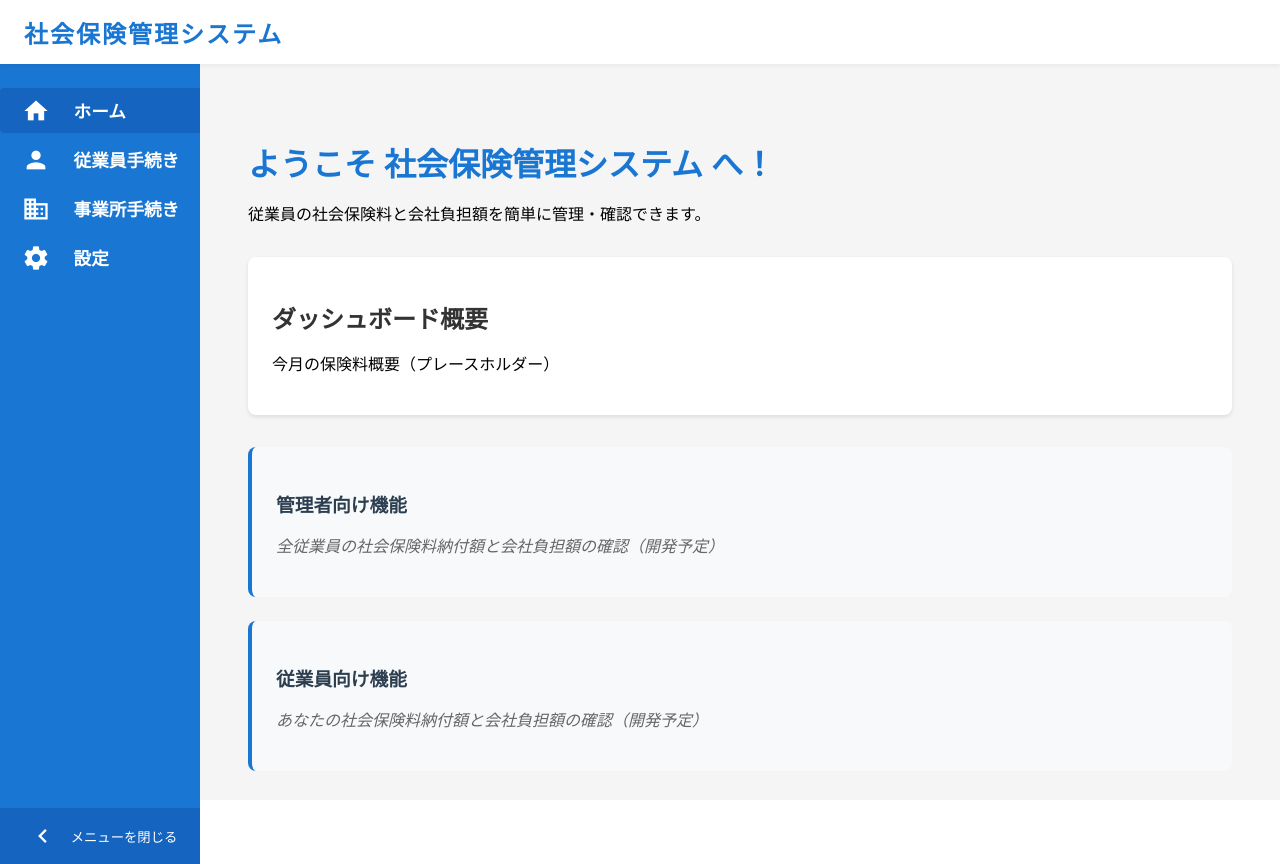
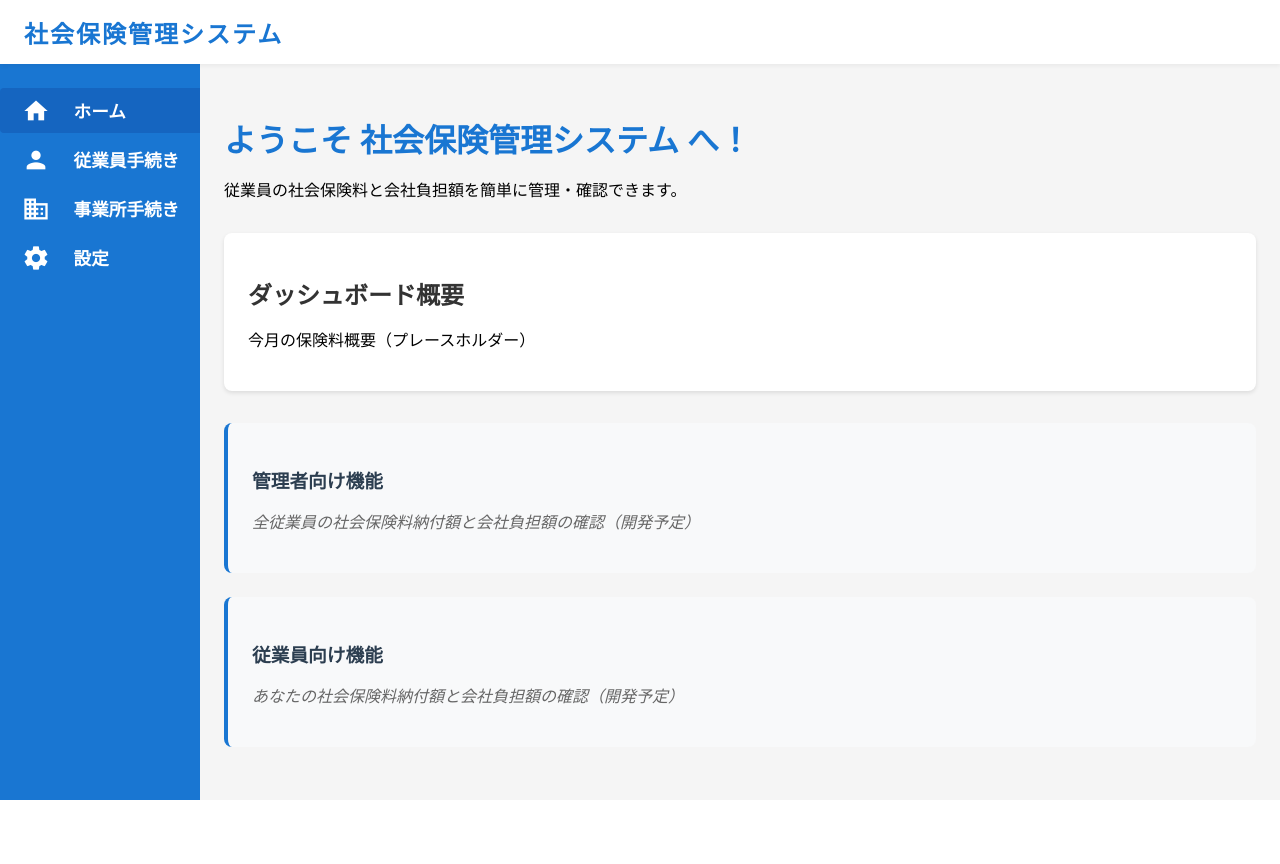
Before and after one commit to TowaSadamori/shakaihoken, an Angular app: page / in a window 1280 px wide. After the commit the page ends 800 px from the top, so only its background shows below. Built offline with nearby package versions, Linux system fonts and the light colour scheme.

Commit message:
表示レイアウト微調整完了本番環境確認前

```diff
--- a/src/app/main-layout/main-layout.component.scss
+++ b/src/app/main-layout/main-layout.component.scss
@@ -1,3 +1,11 @@
+html,
+body,
+#app-root {
+  height: 100vh;
+  margin: 0;
+  padding: 0;
+}
+
 .layout {
   display: flex;
   min-height: calc(100vh - 64px); /* ヘッダー分を引く */
@@ -5,14 +13,18 @@
 
 .main-layout {
   display: flex;
-  height: calc(100vh - 64px); /* ヘッダー高さ分引く */
+  flex: 1 1 0;
+  min-height: 0;
+  height: 100%;
 }
 
 .content {
-  flex: 1 1 0;
+  flex: 1;
+  height: 100%;
   min-width: 0;
   background: #f5f5f5;
-  padding: 24px 24px 0 24px;
+  overflow-y: auto;
+  padding: 0;
   box-sizing: border-box;
 }
 
@@ -30,13 +42,13 @@
 // }
 
 .sidebar {
-  min-height: 0;
+  height: 100%;
 }
 
 .app-root-layout {
-  min-height: 100vh;
   display: flex;
   flex-direction: column;
+  height: 100vh;
 }
 
 .header {
@@ -46,7 +58,6 @@
 }
 
 .body-area {
-  flex: 1 1 0;
   display: flex;
-  min-height: 0;
+  height: 100%;
 }
--- a/src/styles.scss
+++ b/src/styles.scss
@@ -1,43 +1,30 @@
 /* グローバルスタイルのみ。Materialテーマ定義は不要 */
 
 html,
-body {
+body,
+.app-root-layout {
   height: 100%;
-}
-body {
   margin: 0;
+  padding: 0;
   font-family: Roboto, 'Helvetica Neue', sans-serif;
+  overflow-y: auto;
 }
 
-.sidebar,
-.app-sidenav {
-  height: 100vh !important;
-  min-height: 100vh !important;
-  max-height: 100vh !important;
+.sidebar {
+  width: 200px;
+  background: #1976d2;
+  padding: 0;
+  box-shadow: none;
+  color: #fff;
+  scrollbar-width: none !important;
+  -ms-overflow-style: none !important;
 }
-// .mat-sidenav,
-// .mat-sidenav-container,
-// .mat-sidenav-content {
-//   height: 100vh !important;
-//   min-height: 100vh !important;
-//   max-height: 100vh !important;
-// }
+
 .sidebar::-webkit-scrollbar,
 .app-sidenav::-webkit-scrollbar,
 .mat-sidenav::-webkit-scrollbar,
 .mat-sidenav-container::-webkit-scrollbar {
   display: none !important;
-}
-
-.sidebar {
-  width: 200px;
-  background: #1976d2;
-  height: calc(100vh - 64px);
-  padding: 24px 0;
-  box-shadow: 2px 0 8px rgba(0, 0, 0, 0.04);
-  color: #fff;
-  scrollbar-width: none !important;
-  -ms-overflow-style: none !important;
 }
 
 /* Materialのリストテキスト・アイコンを強制的に白・太字に */
```
